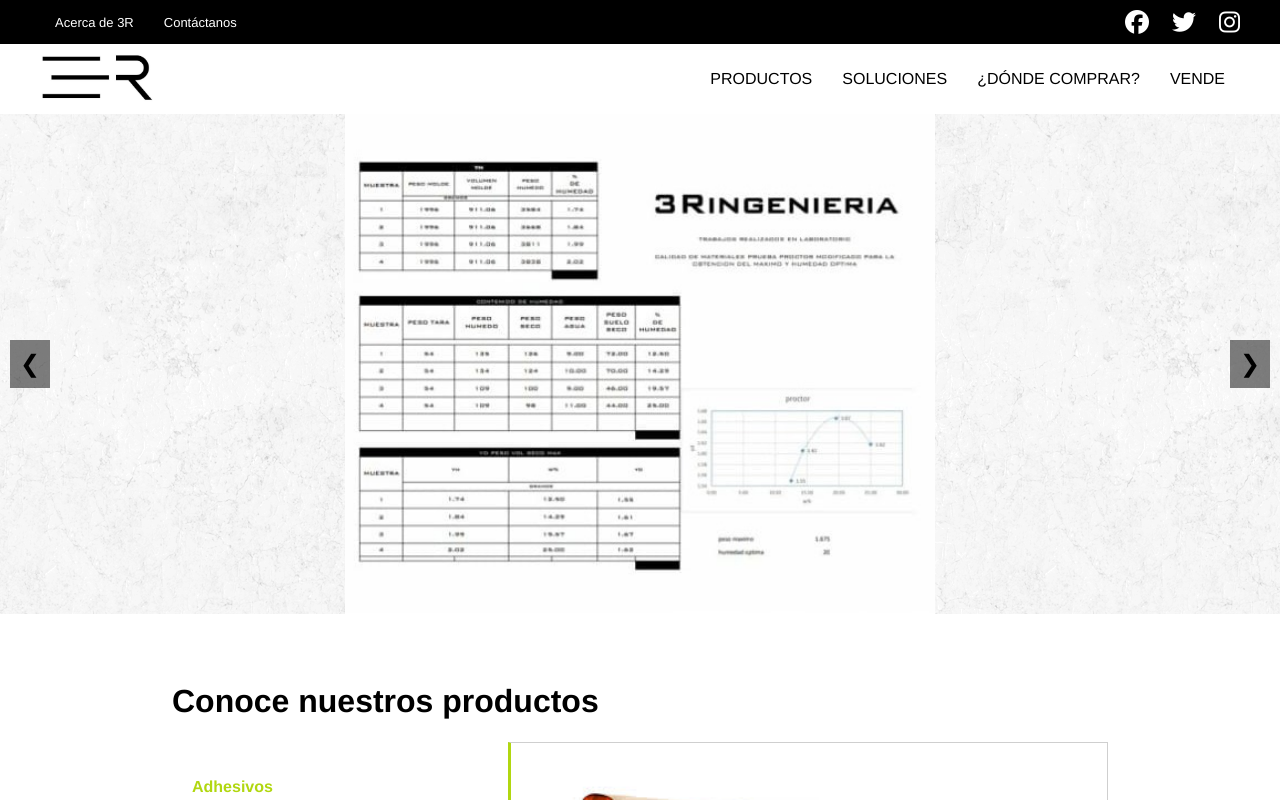
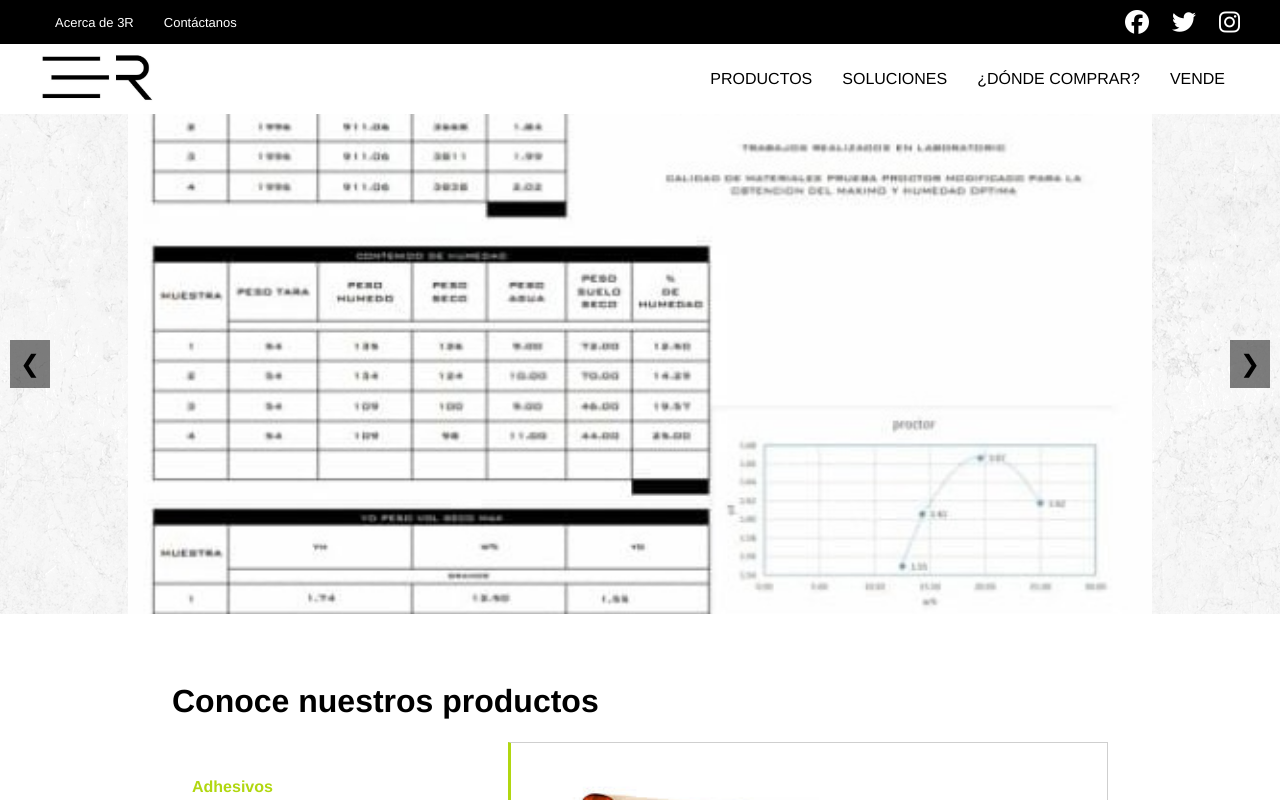
Before and after one commit to juanfloresdev/3r-landing-v1, a Vue app: page / in a window 1280 px wide. Built offline with nearby package versions, Linux system fonts and the light colour scheme.

Commit message:
Update HomeBanner.vue

```diff
--- a/src/components/home/HomeBanner.vue
+++ b/src/components/home/HomeBanner.vue
@@ -78,8 +78,8 @@
 .carousel-item img {
   position: relative;
   z-index: 1;
-  width: auto;
-  height: 100%;
+  width: 80%;
+  height: auto;
   object-fit: contain;
 }
 
```
